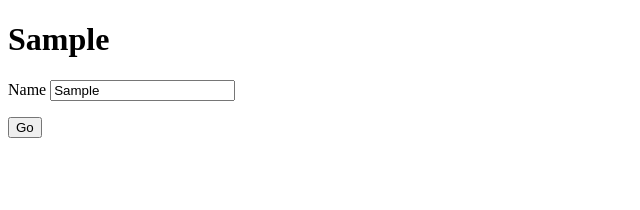
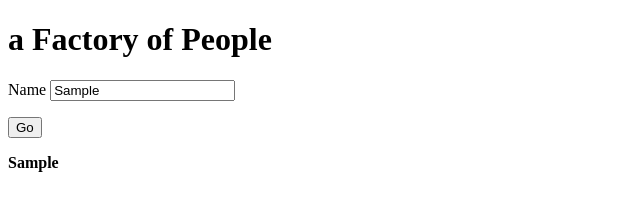
Before and after one commit to xtbc17s2/people-factory, a plain HTML site: page index.html in a window 1280 px wide. Both pictures are taken after typing "Sample" into the empty fields and a click on the button "Go". Shown: the whole page, without its empty margins (0-640 px from the left). Drawn offline with Linux system fonts and the light colour scheme.

Commit message:
Add name to details

```diff
--- a/index.html
+++ b/index.html
@@ -22,6 +22,8 @@
           </p>
         </form>
       </div>
+
+      <div id="details"></div>
     </section>
 
     <script src="index.js"></script>
--- a/index.js
+++ b/index.js
@@ -3,8 +3,10 @@ const personForm = document.querySelector('#personForm')
 function handleSubmit(ev) {
   ev.preventDefault()
   const f = ev.target
-  const heading = document.querySelector('h1')
-  heading.textContent = f.personName.value
+  const details = document.querySelector('#details')
+  const name = f.personName.value
+
+  details.innerHTML += '<strong>' + name + '</strong>'
 }
 
 personForm.addEventListener('submit', handleSubmit)
```
